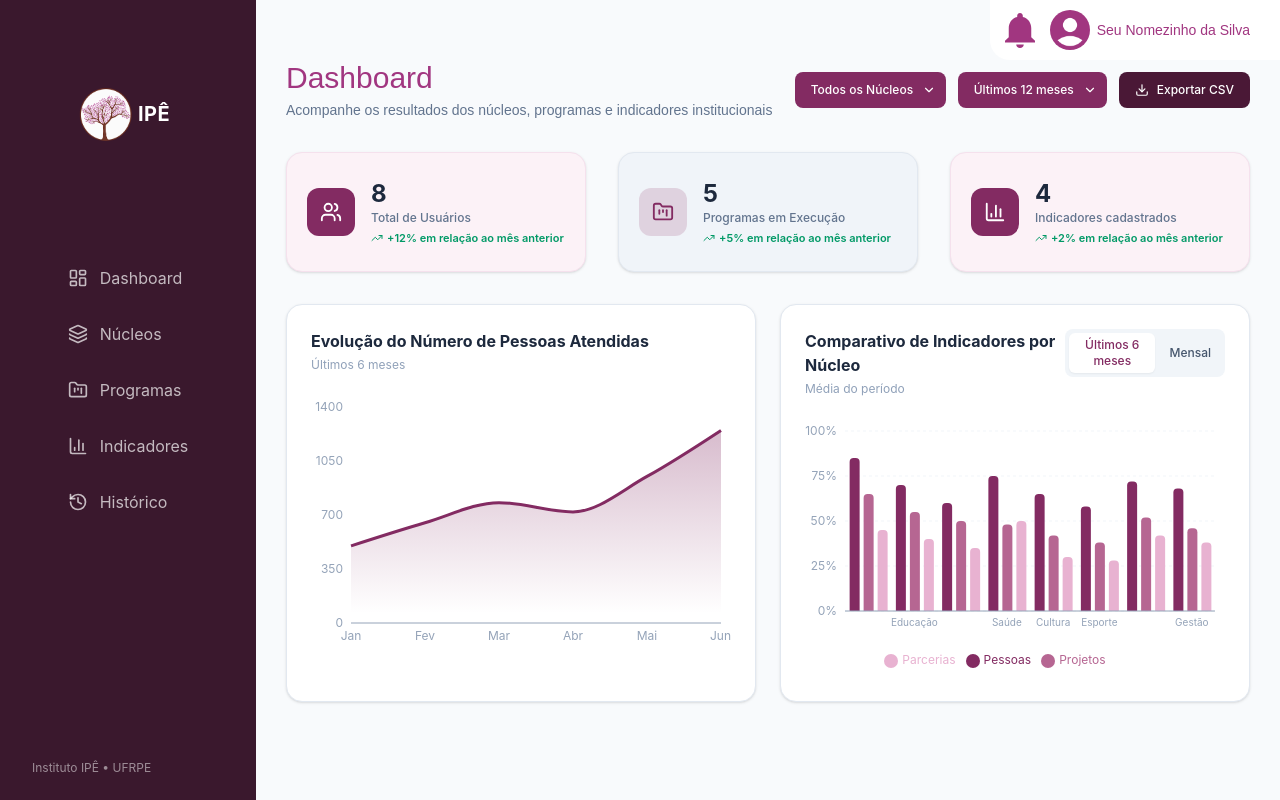
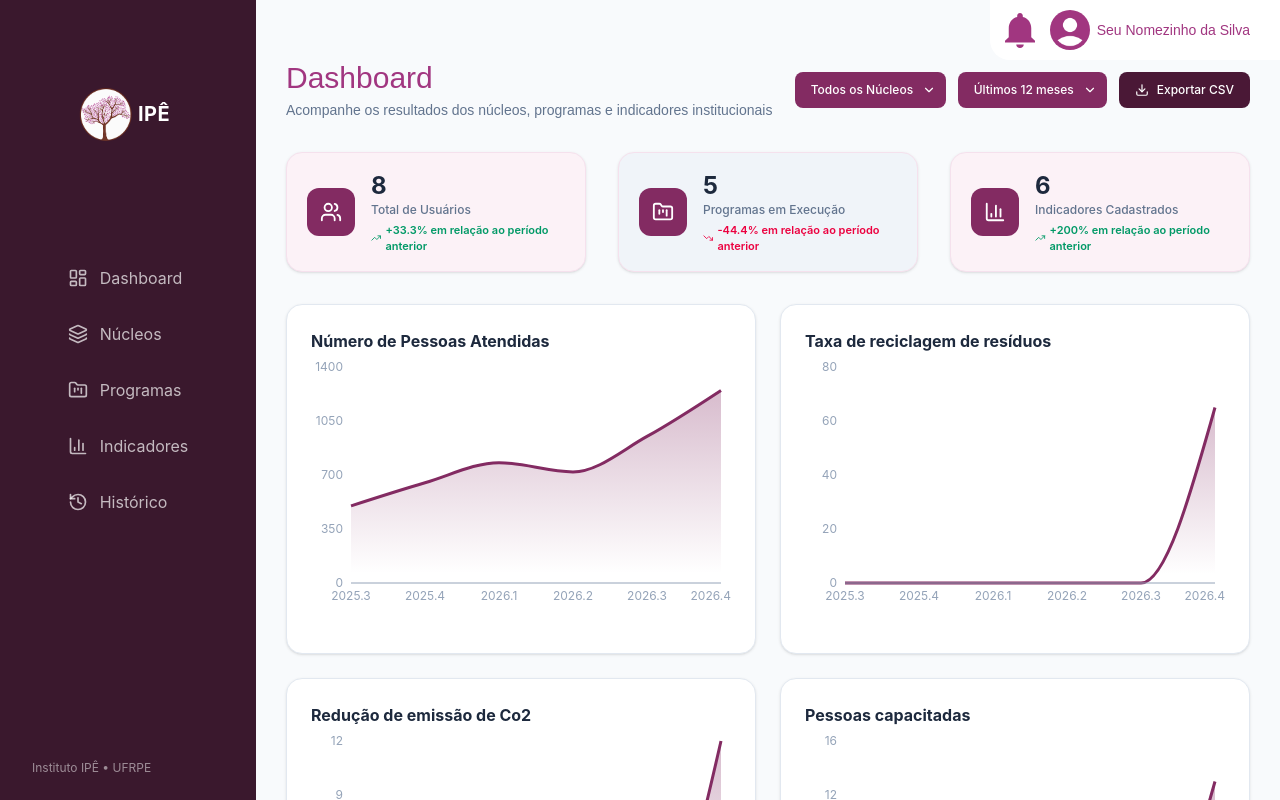
Before and after one commit to lauralxra/Projeto_Ip-, a React (Vite) app in the folder frontend/ipe-frontend/: page /dashboard in a window 1280 px wide. Built offline with nearby package versions, Linux system fonts and the light colour scheme.

Commit message:
Alteração nos Dashboards
Honestamente, não sei se essa é a melhor forma de guardar trimestres passados. Essa parte dos dashboards e dados anteriores é muito confusa pra mim de como tudo será salvo no sistema. Por isso fiz um jeito meio gambiarra de ter trimestres anteriores.

```diff
--- a/frontend/ipe-frontend/src/TelaDashboard.tsx
+++ b/frontend/ipe-frontend/src/TelaDashboard.tsx
@@ -7,7 +7,8 @@ import {
   Download,
   ChevronDown,
   TrendingUp,
-  Users
+  Users,
+  TrendingDown
 } from 'lucide-react';
 import {
   ResponsiveContainer,
@@ -25,16 +26,7 @@ import { NucleosCadastrados } from './dados/nucleos';
 import { programasCadastrados } from './dados/programas';
 import { IndicadoresCadastrados } from './dados/indicadores';
 import { UsuariosCadastrados } from './dados/usuarios';
-
-// Dados MOCK para os gráficos
-const dadosEvolucao = [
-  { mes: 'Jan', atendimentos: 500 },
-  { mes: 'Fev', atendimentos: 650 },
-  { mes: 'Mar', atendimentos: 780 },
-  { mes: 'Abr', atendimentos: 720 },
-  { mes: 'Mai', atendimentos: 950 },
-  { mes: 'Jun', atendimentos: 1248 },
-];
+import { TrimestresPassados } from './dados/trimestres';
 
 const dadosComparativo = [
   { nucleo: 'Tecnologia', Pessoas: 85, Projetos: 65, Parcerias: 45 },
@@ -47,9 +39,56 @@ const dadosComparativo = [
   { nucleo: 'Gestão', Pessoas: 68, Projetos: 46, Parcerias: 38 },
 ];
 
+function CardMetrica( {TipoMetrica, valAtual, valVariacao, corBg}: {TipoMetrica: string, valAtual:number, valVariacao: number, corBg: string}) {
+  let leTitulo = "";
+  switch(TipoMetrica)
+  {
+    case "programas":
+      leTitulo = "Programas em Execução"
+      break;
+    case "indicadores":
+      leTitulo = "Indicadores Cadastrados";
+      break;
+    default:
+      leTitulo = "Total de Usuários";
+      break;
+  }
+
+  let varUsers = valVariacao;
+
+  return(
+    <div className={corBg+" w-full h-full p-5 rounded-2xl border border-[#f5e1ed] shadow-sm flex items-center gap-4"}>
+      <div className="w-12 h-12 rounded-xl bg-[#832b62] text-white flex items-center justify-center shrink-0">
+        {TipoMetrica === "programas" ? <FolderKanban size={22} /> : TipoMetrica === "indicadores" ? <BarChart3 size={22} /> : <Users size={22} /> }
+      </div>
+      <div>
+        <span className="text-2xl font-bold text-slate-800">{valAtual}</span>
+        <p className="text-xs text-slate-500 font-medium">{leTitulo}</p>
+        <span className={`text-[11px] font-semibold flex items-center gap-1 mt-1 ${varUsers >= 0 ? 'text-emerald-600' : 'text-rose-600'}`}>
+          {varUsers >= 0 ? <TrendingUp size={12} /> : <TrendingDown size={12} />}
+          {varUsers >= 0 ? `+${varUsers}%` : `${varUsers}%`} em relação ao período anterior
+        </span>
+      </div>
+    </div>
+  );
+}
+
 export default function TelaDashboard() {
   const [nucleoFiltro, setNucleoFiltro] = useState('Todos os Núcleos');
   const [periodoFiltro, setPeriodoFiltro] = useState('Últimos 12 meses');
+
+  const trimestresArray = Array.from(TrimestresPassados.keys());
+
+  const trimestreAnterior = trimestresArray.length > 1 ? trimestresArray[1] : null;
+
+  const calcularVariacao = (atual: number, anterior: number | undefined) => {
+    if (!anterior || anterior === 0) return 0;
+    return Number(((((atual - anterior) / anterior) * 100)).toFixed(1));
+  };
+
+  const varUsers = trimestreAnterior ? calcularVariacao(UsuariosCadastrados.length, trimestreAnterior.quantiaUsers) : 0;
+  const varProgramas = trimestreAnterior ? calcularVariacao(programasCadastrados.length, trimestreAnterior.quantiaProgramas) : 0;
+  const varIndicadores = trimestreAnterior ? calcularVariacao(IndicadoresCadastrados.length, trimestreAnterior.quantiaIndicadores) : 0;
 
   return (
     <div className="flex h-screen bg-[#f8fafc]">
@@ -112,88 +151,69 @@ export default function TelaDashboard() {
         {/* Grade de Cards Métricas */}
         <div className="content-stretch flex w-full gap-8 mb-8 h-30">
 
-          <div className="bg-[#fcf2f7] w-full h-full p-5 rounded-2xl border border-[#f5e1ed] shadow-sm flex items-center gap-4">
-            <div className="w-12 h-12 rounded-xl bg-[#832b62] text-white flex items-center justify-center shrink-0">
-              <Users size={22} />
-            </div>
-            <div>
-              <span className="text-2xl font-bold text-slate-800">{UsuariosCadastrados.length}</span>
-              <p className="text-xs text-slate-500 font-medium">Total de Usuários</p>
-              <span className="text-[11px] text-emerald-600 font-semibold flex items-center gap-1 mt-1">
-                <TrendingUp size={12} /> +12% em relação ao mês anterior
-              </span>
-            </div>
-          </div>
+          <CardMetrica TipoMetrica='usuario' valAtual={UsuariosCadastrados.length} valVariacao={varUsers} corBg="bg-[#fcf2f7]"/>
 
-          {/*
-          <div className="bg-[#f0f4f9] w-full h-full p-5 rounded-2xl border border-slate-200 shadow-sm flex items-center gap-4">
-            <div className="w-12 h-12 rounded-xl bg-[#9d4b7b]/20 text-[#832b62] flex items-center justify-center shrink-0">
-              <Layers size={22} />
-            </div>
-            <div>
-              <span className="text-2xl font-bold text-slate-800">{NucleosCadastrados.length}</span>
-              <p className="text-xs text-slate-500 font-medium">Núcleos em atividade</p>
-              <span className="text-[11px] text-emerald-600 font-semibold flex items-center gap-1 mt-1">
-                <TrendingUp size={12} /> +1% em relação ao mês anterior
-              </span>
-            </div>
-          </div>
-          */}
+          {/*<CardMetrica TipoMetrica='nucleos' valAtual={NucleosCadastrados.length} valVariacao={varUsers} corBg="bg-[#f0f4f9]"/>*/}
 
-          <div className="bg-[#f0f4f9] w-full h-full p-5 rounded-2xl border border-slate-200 shadow-sm flex items-center gap-4">
-            <div className="w-12 h-12 rounded-xl bg-[#9d4b7b]/20 text-[#832b62] flex items-center justify-center shrink-0">
-              <FolderKanban size={22} />
-            </div>
-            <div>
-              <span className="text-2xl font-bold text-slate-800">{programasCadastrados.length}</span>
-              <p className="text-xs text-slate-500 font-medium">Programas em Execução</p>
-              <span className="text-[11px] text-emerald-600 font-semibold flex items-center gap-1 mt-1">
-                <TrendingUp size={12} /> +5% em relação ao mês anterior
-              </span>
-            </div>
-          </div>
+          <CardMetrica TipoMetrica='programas' valAtual={programasCadastrados.length} valVariacao={varProgramas} corBg="bg-[#f0f4f9]"/>
 
-          <div className="bg-[#fcf2f7] w-full h-full p-5 rounded-2xl border border-[#f5e1ed] shadow-sm flex items-center gap-4">
-            <div className="w-12 h-12 rounded-xl bg-[#832b62] text-white flex items-center justify-center shrink-0">
-              <BarChart3 size={22} />
-            </div>
-            <div>
-              <span className="text-2xl font-bold text-slate-800">{IndicadoresCadastrados.length}</span>
-              <p className="text-xs text-slate-500 font-medium">Indicadores cadastrados</p>
-              <span className="text-[11px] text-emerald-600 font-semibold flex items-center gap-1 mt-1">
-                <TrendingUp size={12} /> +2% em relação ao mês anterior
-              </span>
-            </div>
-          </div>
+          <CardMetrica TipoMetrica='indicadores' valAtual={IndicadoresCadastrados.length} valVariacao={varIndicadores} corBg="bg-[#fcf2f7]"/>
+
 
         </div>
 
         {/* Seção de Gráficos */}
         <div className="grid grid-cols-1 lg:grid-cols-2 gap-6">
+          {IndicadoresCadastrados.map((indicador) => {
 
-          <div className="bg-white p-6 rounded-2xl border border-slate-200 shadow-sm min-h-[350px]">
-            <h3 className="text-base font-bold text-slate-800 mb-1">Evolução do Número de Pessoas Atendidas</h3>
-            <p className="text-xs text-slate-400 mb-6">Últimos 6 meses</p>
+            {/* Monta os dados históricos do indicador percorrendo o Map de TrimestresPassados */}
+            const dadosHistoricoTrimestres = Array.from(TrimestresPassados.entries()).map(([trimestre, listaIndicadores]) => {
+              // Procura se este indicador existe no trimestre atual da iteração (comparando pelo nome ou ID)
+              const indEncontrado = listaIndicadores.find(i => i.nome === indicador.nome);
+
+              return {
+                periodo: trimestre.periodo, // Ex: '2025.3', '2026.1', etc.
+                valor: indEncontrado ? Number(indEncontrado.valAtual) : 0 // Converte para número para o gráfico aceitar
+              };
+            }).reverse(); // .reverse() para deixar do mais antigo para o mais recente na linha do tempo do gráfico
+
+            return (
+              <div key={indicador.id} className="bg-white p-6 rounded-2xl border border-slate-200 shadow-sm min-h-[350px]">
+                <h3 className="text-base font-bold text-slate-800 mb-1">{indicador.nome}</h3>
 
                 <div className="h-64 w-full">
                   <ResponsiveContainer width="100%" height="100%">
-                <AreaChart data={dadosEvolucao} margin={{ top: 10, right: 10, left: -20, bottom: 0 }}>
+                    <AreaChart data={dadosHistoricoTrimestres} margin={{ top: 10, right: 10, left: -20, bottom: 0 }}>
                       <defs>
-                    <linearGradient id="corAtendimentos" x1="0" y1="0" x2="0" y2="1">
+                        <linearGradient id={`corIndicador-${indicador.id}`} x1="0" y1="0" x2="0" y2="1">
                           <stop offset="5%" stopColor="#832b62" stopOpacity={0.3}/>
                           <stop offset="95%" stopColor="#832b62" stopOpacity={0}/>
                         </linearGradient>
                       </defs>
-                  <XAxis dataKey="mes" stroke="#94a3b8" fontSize={12} tickLine={false} />
+                      <XAxis dataKey="periodo" stroke="#94a3b8" fontSize={12} tickLine={false} />
                       <YAxis stroke="#94a3b8" fontSize={12} tickLine={false} axisLine={false} />
                       <Tooltip
-                    contentStyle={{ backgroundColor: '#ffffff', borderRadius: '12px', borderColor: '#f1f5f9', boxShadow: '0 4px 6px -1px rgb(0 0 0 / 0.1)' }}
+                        content={({ active, payload, label }) => {
+                          if (active && payload && payload.length) {
+                            return (
+                              <div className="bg-white p-3 rounded-xl border border-slate-100 shadow-md text-xs">
+                                <p className="font-bold text-slate-700">{label}</p>
+                                <p className="font-semibold text-[#832b62] text-sm mt-0.5">
+                                  {payload[0].value} {indicador.simbolUni || ''}
+                                </p>
+                              </div>
+                            );
+                          }
+                          return null;
+                        }}
                       />
-                  <Area type="monotone" dataKey="atendimentos" stroke="#832b62" strokeWidth={3} fillOpacity={1} fill="url(#corAtendimentos)" />
+                      <Area type="monotone" dataKey="valor" stroke="#832b62" strokeWidth={3} fillOpacity={1} fill={`url(#corIndicador-${indicador.id})`} />
                     </AreaChart>
                   </ResponsiveContainer>
                 </div>
               </div>
+            );
+          })}
 
           <div className="bg-white p-6 rounded-2xl border border-slate-200 shadow-sm min-h-[350px]">
             <div className="flex items-center justify-between mb-1">
--- a/frontend/ipe-frontend/src/TelaIndicadores.tsx
+++ b/frontend/ipe-frontend/src/TelaIndicadores.tsx
@@ -381,7 +381,7 @@ export default function TelaIndicadores() {
         simbolUni: unitSimbol,
         nucleo: nucleoSelecionado,
         programa: programSelecionado,
-        meta: formMeta,
+        meta: formMeta || undefined,
         status: formStatus
         } : n));
         setEditAberto(false);
--- a/frontend/ipe-frontend/src/dados/indicadores.tsx
+++ b/frontend/ipe-frontend/src/dados/indicadores.tsx
@@ -55,5 +55,24 @@ export const IndicadoresCadastrados: Indicador[] = [
     nucleo: NucleosCadastrados[2],
     status: 'ativo',
     aprovado: true
+  },
+  {
+    id: '4',
+    nome: 'Seguidores nas redes sociais',
+    unidade: 'Unidade',
+    valAtual: '2102',
+    nucleo: NucleosCadastrados[1],
+    status: 'ativo',
+    aprovado: true
+  },
+  {
+    id: '5',
+    nome: 'Arrecadação Total',
+    unidade: 'Reais',
+    simbolUni: '$',
+    valAtual: '1213922',
+    nucleo: NucleosCadastrados[0],
+    status: 'ativo',
+    aprovado: true
   }
 ];
--- /dev/null
+++ b/frontend/ipe-frontend/src/dados/trimestres.tsx
@@ -0,0 +1,170 @@
+import { IndicadoresCadastrados, type Indicador } from "./indicadores";
+import { programasCadastrados } from "./programas";
+import { UsuariosCadastrados } from "./usuarios";
+
+export interface Trimestre {
+    id: string;
+    periodo: string;
+    quantiaUsers: number;
+    quantiaProgramas: number;
+    quantiaIndicadores: number;
+}
+
+export const TrimestreAtual: Trimestre = {
+    id: '2390',
+    periodo: '2026.4',
+    quantiaUsers: UsuariosCadastrados.length,
+    quantiaIndicadores: IndicadoresCadastrados.length,
+    quantiaProgramas: programasCadastrados.length
+}
+
+export const TrimestresPassados: Map<Trimestre, Indicador[]> = new Map<Trimestre, Indicador[]>(
+    [
+        [TrimestreAtual, IndicadoresCadastrados],
+        [
+            {
+                id: '2389',
+                periodo: '2026.3',
+                quantiaIndicadores: 2,
+                quantiaProgramas: 9,
+                quantiaUsers: 6
+            },
+            [
+                {
+                    id: '0',
+                    nome: 'Número de Pessoas Atendidas',
+                    unidade: 'Unidade',
+                    valAtual: '950',
+                    nucleo:
+                    {
+                        id: '1',
+                        nome: 'Núcleo de Relações Institucionais',
+                        sigla: 'NURI',
+                        descricao: 'Articulação de parcerias e relações institucionais',
+                        corBg: 'bg-[#6b6e77]',
+                        corIcone: 'text-white',
+                        logoTexto: 'NURI'
+                    },
+                    status: 'ativo',
+                    aprovado: true
+                }
+            ]
+        ],
+        [
+            {
+                id: '2388',
+                periodo: '2026.2',
+                quantiaIndicadores: 4,
+                quantiaProgramas: 5,
+                quantiaUsers: 6
+            },
+            [
+                {
+                    id: '0',
+                    nome: 'Número de Pessoas Atendidas',
+                    unidade: 'Unidade',
+                    valAtual: '720',
+                    nucleo:
+                    {
+                        id: '1',
+                        nome: 'Núcleo de Relações Institucionais',
+                        sigla: 'NURI',
+                        descricao: 'Articulação de parcerias e relações institucionais',
+                        corBg: 'bg-[#6b6e77]',
+                        corIcone: 'text-white',
+                        logoTexto: 'NURI'
+                    },
+                    status: 'ativo',
+                    aprovado: true
+                }
+            ]
+        ],
+        [
+            {
+                id: '2387',
+                periodo: '2026.1',
+                quantiaIndicadores: 4,
+                quantiaProgramas: 5,
+                quantiaUsers: 6
+            },
+            [
+                {
+                    id: '0',
+                    nome: 'Número de Pessoas Atendidas',
+                    unidade: 'Unidade',
+                    valAtual: '780',
+                    nucleo:
+                    {
+                        id: '1',
+                        nome: 'Núcleo de Relações Institucionais',
+                        sigla: 'NURI',
+                        descricao: 'Articulação de parcerias e relações institucionais',
+                        corBg: 'bg-[#6b6e77]',
+                        corIcone: 'text-white',
+                        logoTexto: 'NURI'
+                    },
+                    status: 'ativo',
+                    aprovado: true
+                }
+            ]
+        ],
+        [
+            {
+                id: '2386',
+                periodo: '2025.4',
+                quantiaIndicadores: 4,
+                quantiaProgramas: 5,
+                quantiaUsers: 6
+            },
+            [
+                {
+                    id: '0',
+                    nome: 'Número de Pessoas Atendidas',
+                    unidade: 'Unidade',
+                    valAtual: '650',
+                    nucleo:
+                    {
+                        id: '1',
+                        nome: 'Núcleo de Relações Institucionais',
+                        sigla: 'NURI',
+                        descricao: 'Articulação de parcerias e relações institucionais',
+                        corBg: 'bg-[#6b6e77]',
+                        corIcone: 'text-white',
+                        logoTexto: 'NURI'
+                    },
+                    status: 'ativo',
+                    aprovado: true
+                }
+            ]
+        ],
+        [
+            {
+                id: '2385',
+                periodo: '2025.3',
+                quantiaIndicadores: 4,
+                quantiaProgramas: 5,
+                quantiaUsers: 6
+            },
+            [
+                {
+                    id: '0',
+                    nome: 'Número de Pessoas Atendidas',
+                    unidade: 'Unidade',
+                    valAtual: '500',
+                    nucleo:
+                    {
+                        id: '1',
+                        nome: 'Núcleo de Relações Institucionais',
+                        sigla: 'NURI',
+                        descricao: 'Articulação de parcerias e relações institucionais',
+                        corBg: 'bg-[#6b6e77]',
+                        corIcone: 'text-white',
+                        logoTexto: 'NURI'
+                    },
+                    status: 'ativo',
+                    aprovado: true
+                }
+            ]
+        ]
+    ]
+)
```
Lines whose indentation alone changed are shown as unchanged.
